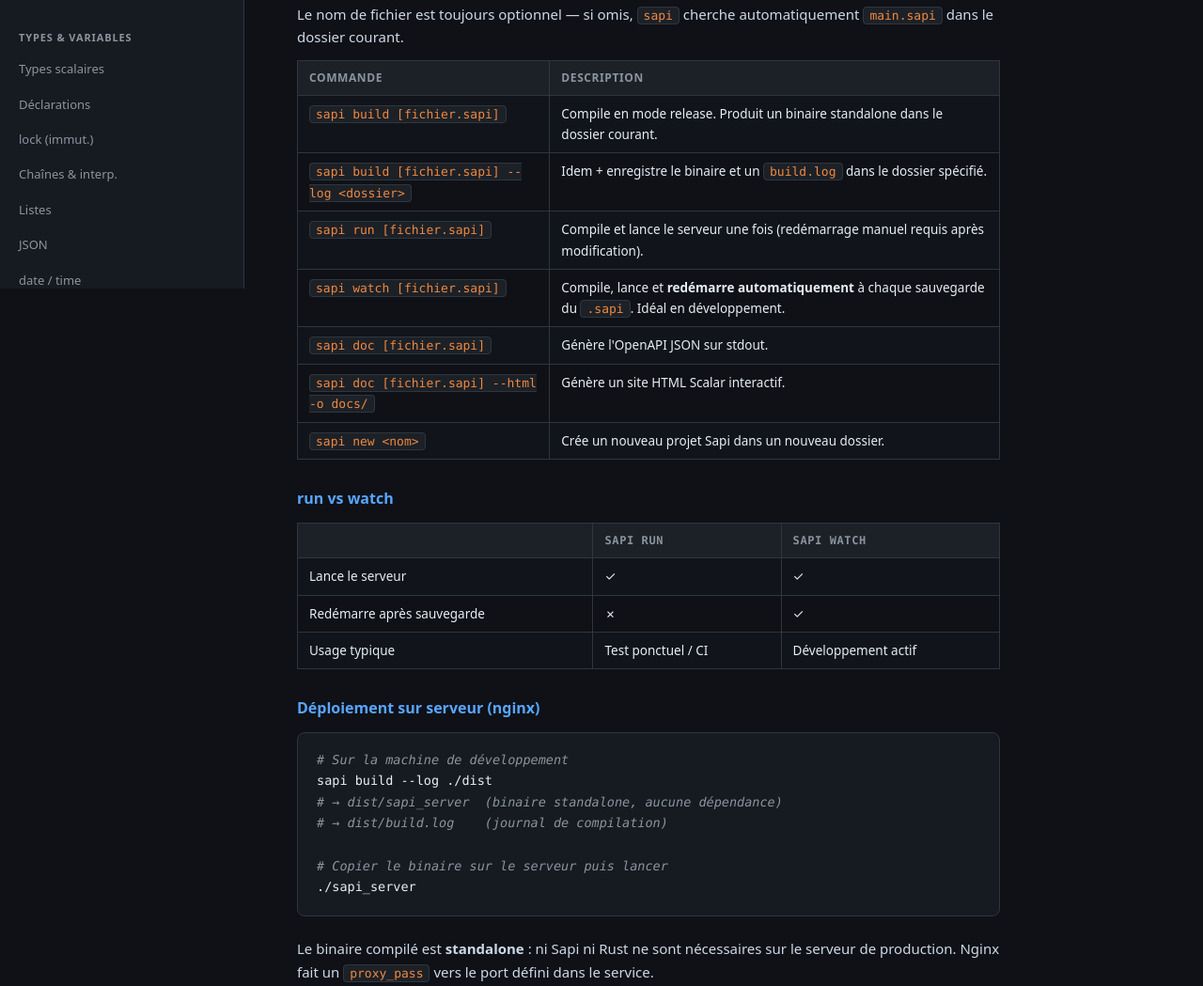
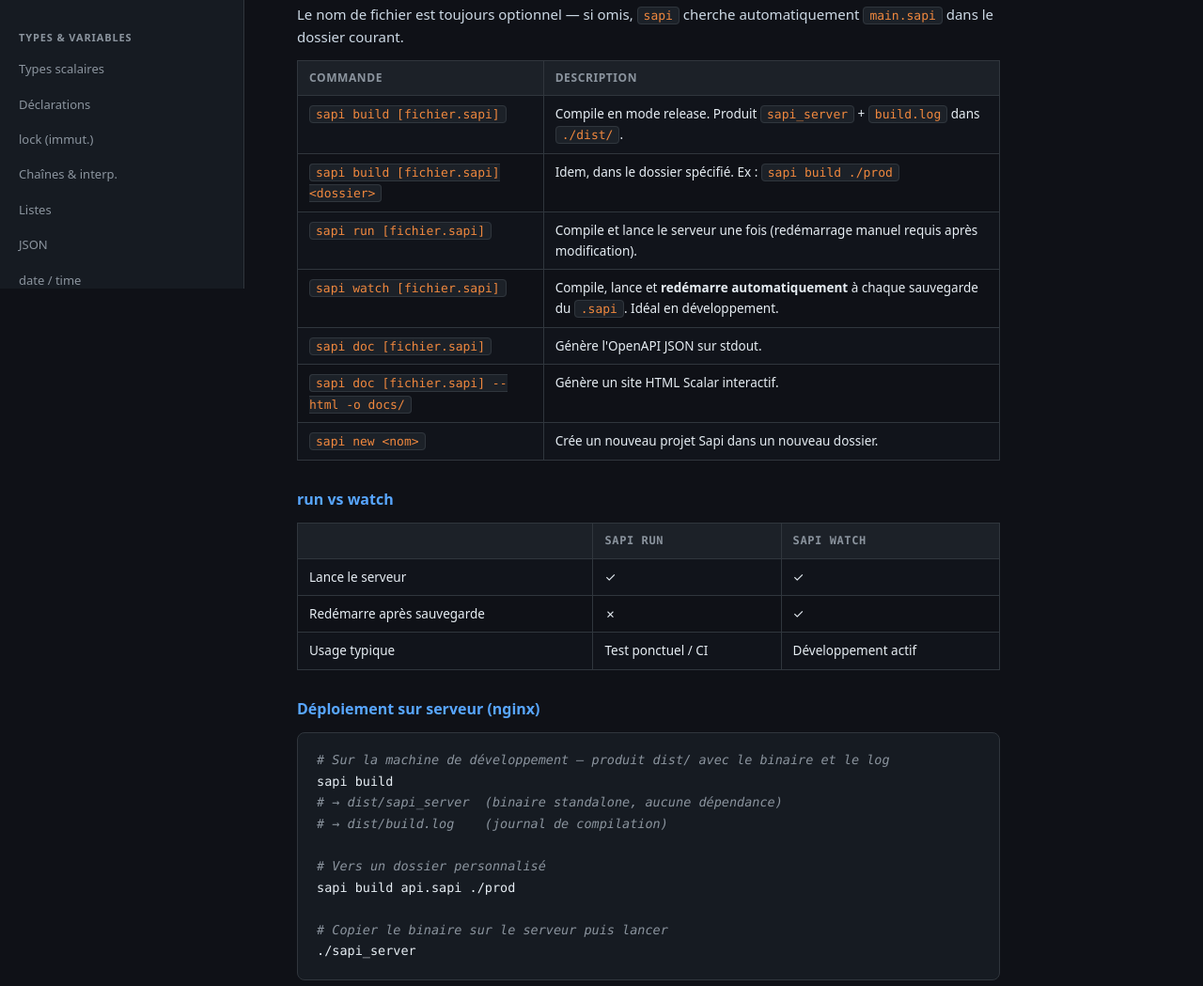
Before and after one commit to dSlyders/sapi-lang, a plain HTML site: page V1/Documentation/sapi.html in a window 1280 px wide. Shown: the part 493-1542 px from the top of the page at 94% size. Drawn offline with Linux system fonts and the light colour scheme.

Commit message:
V1: rebuild binaries, update doc (build defaults to ./dist)

```diff
--- a/V1/Documentation/sapi.html
+++ b/V1/Documentation/sapi.html
@@ -238,8 +238,8 @@
     <p>Le nom de fichier est toujours optionnel — si omis, <code>sapi</code> cherche automatiquement <code>main.sapi</code> dans le dossier courant.</p>
     <table>
       <tr><th>Commande</th><th>Description</th></tr>
-      <tr><td><code>sapi build [fichier.sapi]</code></td><td>Compile en mode release. Produit un binaire standalone dans le dossier courant.</td></tr>
-      <tr><td><code>sapi build [fichier.sapi] --log &lt;dossier&gt;</code></td><td>Idem + enregistre le binaire et un <code>build.log</code> dans le dossier spécifié.</td></tr>
+      <tr><td><code>sapi build [fichier.sapi]</code></td><td>Compile en mode release. Produit <code>sapi_server</code> + <code>build.log</code> dans <code>./dist/</code>.</td></tr>
+      <tr><td><code>sapi build [fichier.sapi] &lt;dossier&gt;</code></td><td>Idem, dans le dossier spécifié. Ex : <code>sapi build ./prod</code></td></tr>
       <tr><td><code>sapi run [fichier.sapi]</code></td><td>Compile et lance le serveur une fois (redémarrage manuel requis après modification).</td></tr>
       <tr><td><code>sapi watch [fichier.sapi]</code></td><td>Compile, lance et <strong>redémarre automatiquement</strong> à chaque sauvegarde du <code>.sapi</code>. Idéal en développement.</td></tr>
       <tr><td><code>sapi doc [fichier.sapi]</code></td><td>Génère l'OpenAPI JSON sur stdout.</td></tr>
@@ -256,10 +256,13 @@
     </table>
 
     <h3>Déploiement sur serveur (nginx)</h3>
-    <pre><code><span class="cm"># Sur la machine de développement</span>
-sapi build --log ./dist
+    <pre><code><span class="cm"># Sur la machine de développement — produit dist/ avec le binaire et le log</span>
+sapi build
 <span class="cm"># → dist/sapi_server  (binaire standalone, aucune dépendance)</span>
 <span class="cm"># → dist/build.log    (journal de compilation)</span>
+
+<span class="cm"># Vers un dossier personnalisé</span>
+sapi build api.sapi ./prod
 
 <span class="cm"># Copier le binaire sur le serveur puis lancer</span>
 ./sapi_server</code></pre>
```
Also changed, not shown: 2 other files.
